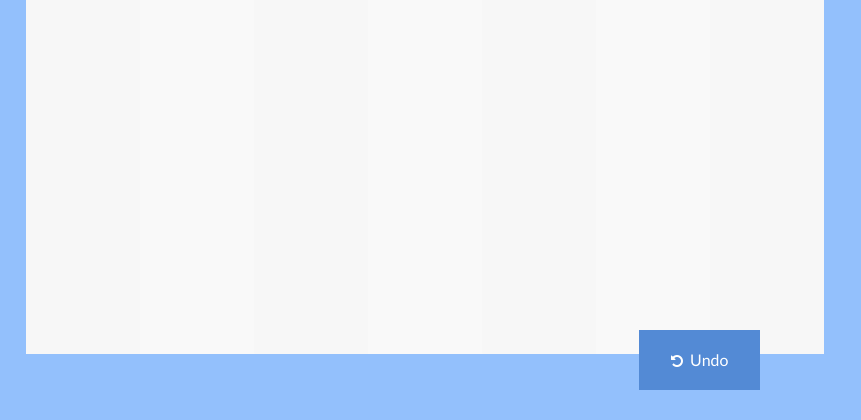
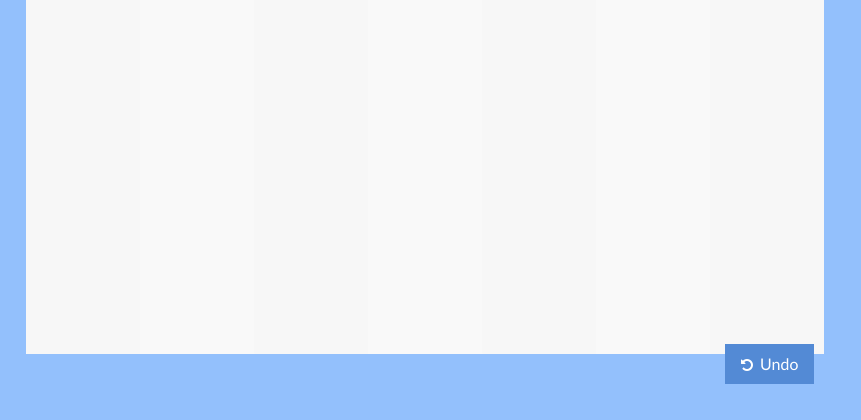
Before and after one commit to fabiosoggia/connect-four, a PHP site: page / in a window 1280 px wide. Shown: the part 705-1125 px from the top of the page, without its empty margins (0-861 px from the left). Run offline with PHP 8.4, Linux system fonts and the light colour scheme.

Commit message:
Smaller "undo" button.

```diff
--- a/css/style.css
+++ b/css/style.css
@@ -35,16 +35,16 @@ p {
 
 .undo-button {
 	display: block;
-	line-height: 60px;
+	line-height: 40px;
 	background-color: #538AD5;
 	text-align: center;
 	cursor: pointer;
 
 	position: absolute;
 	z-index: 1;
-	bottom: -4%;
-	right: 8%;
-	padding: 0 2em;
+	bottom: -30px;
+	right: 10px;
+	padding: 0 1em;
 }
 
 .icon:before {
```
